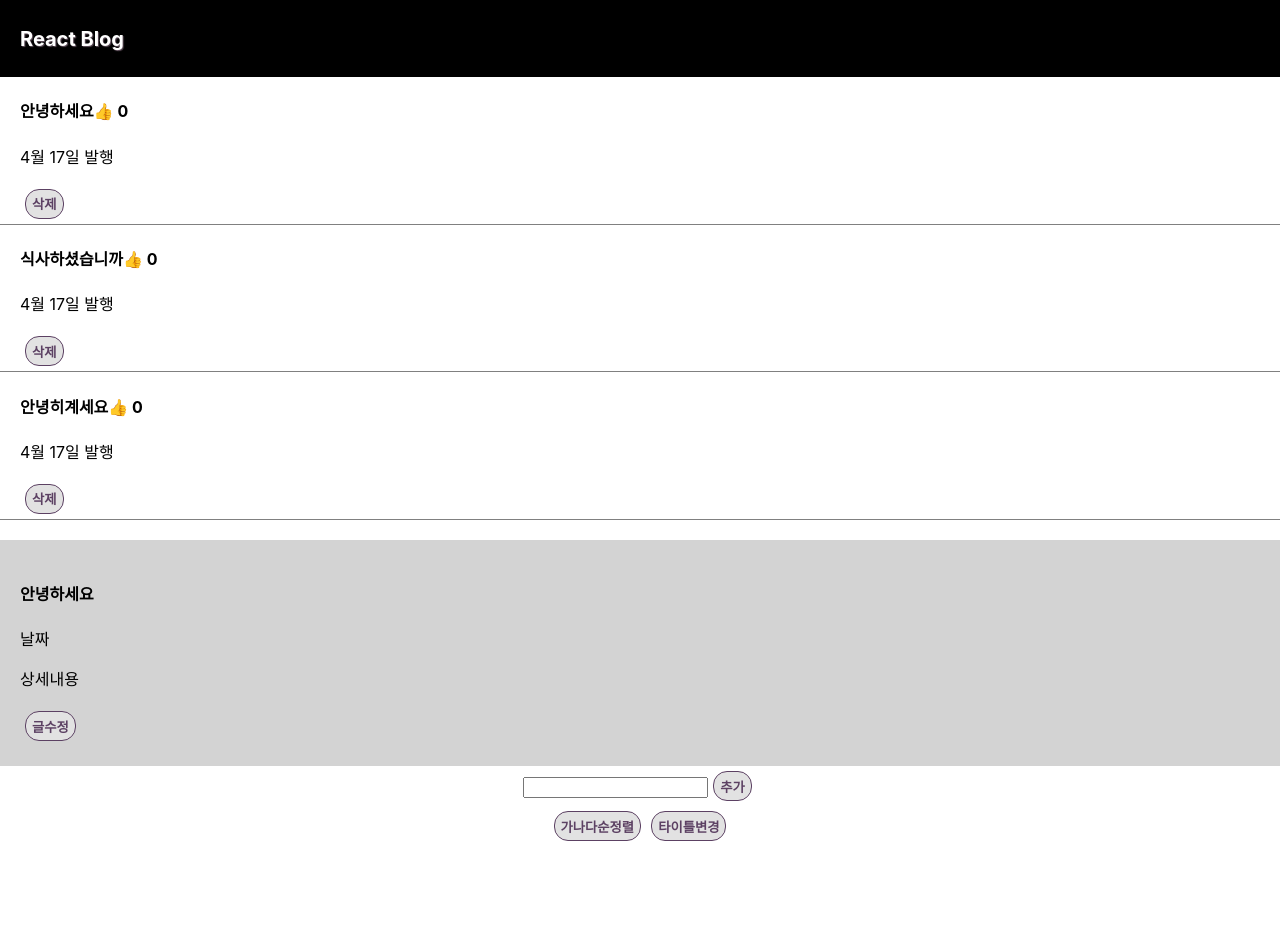
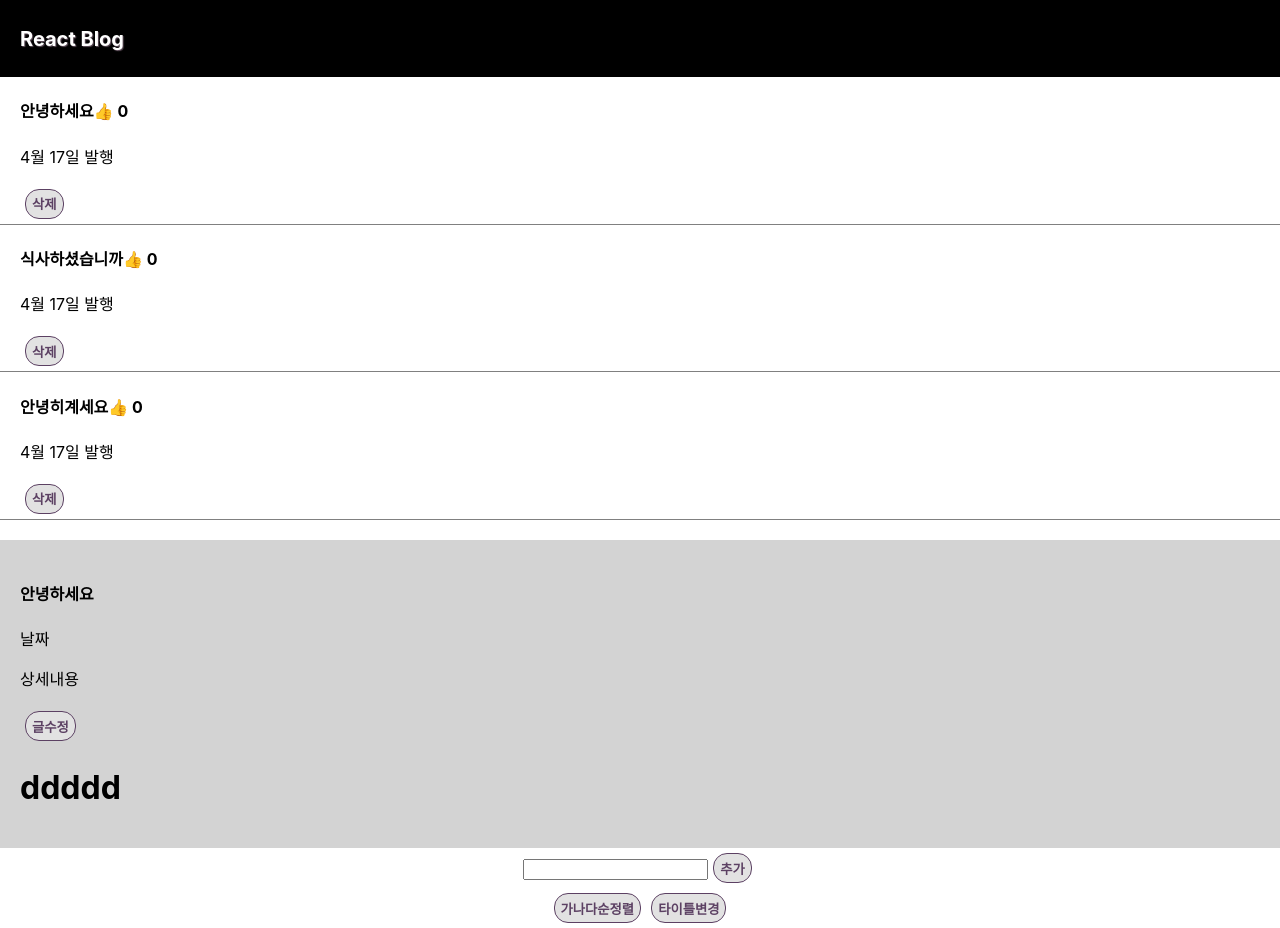
Before and after one commit to Song4025/react-blog, a React (Create React App) app: page / in a window 1280 px wide. Both pictures are taken after a click on the element "안녕하세요". Before the commit the page ends 846 px from the top, so only its background shows below. Built offline with nearby package versions, Linux system fonts and the light colour scheme.

Commit message:
App.js
h1 태그추가

```diff
--- a/src/App.js
+++ b/src/App.js
@@ -117,6 +117,7 @@ function Modal(props){
         copy[0] = '변경된 제목!!';
         props.setTitle(copy);
       }}>글수정</button>
+    <h1>ddddd</h1>
     </div>
   )
 }
```
